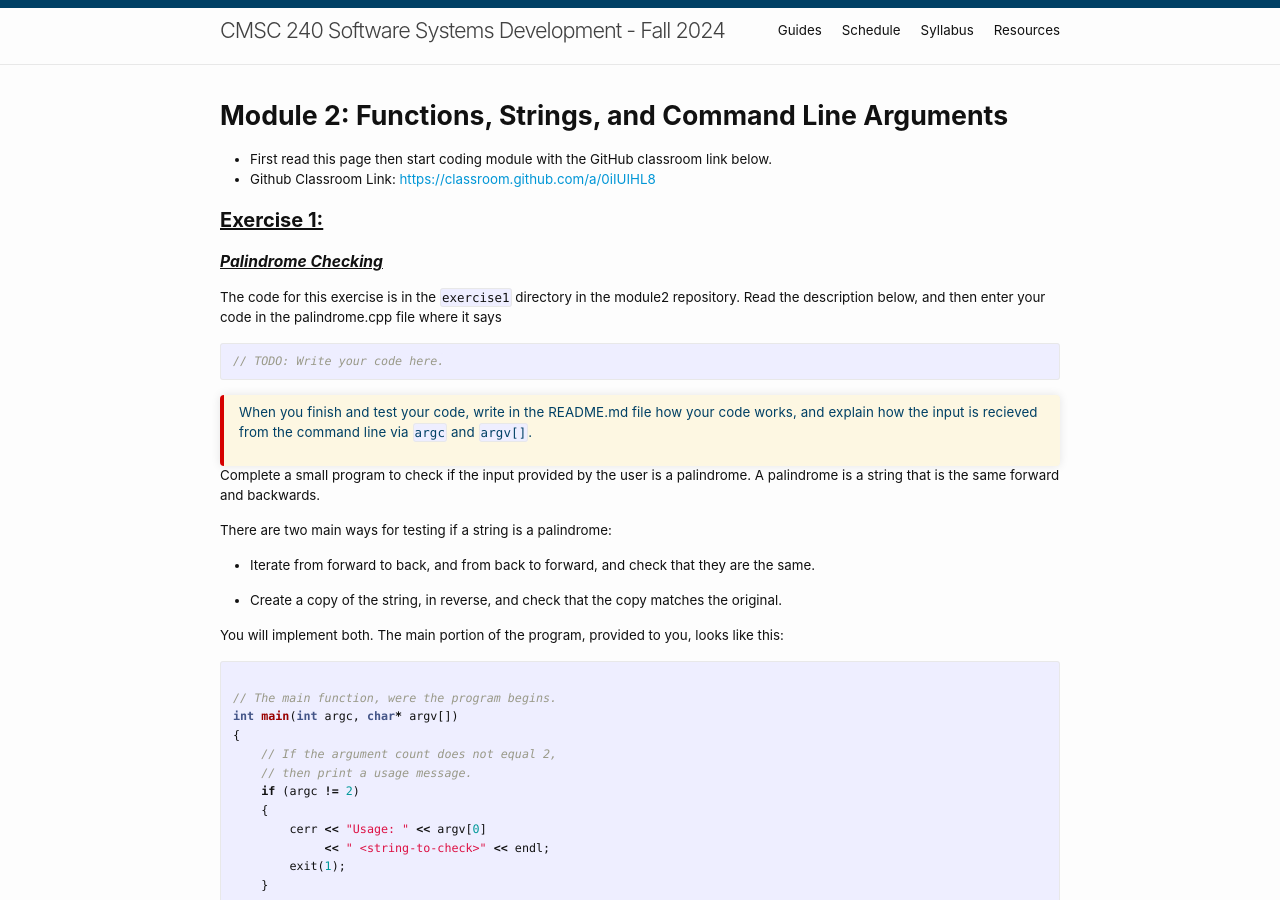
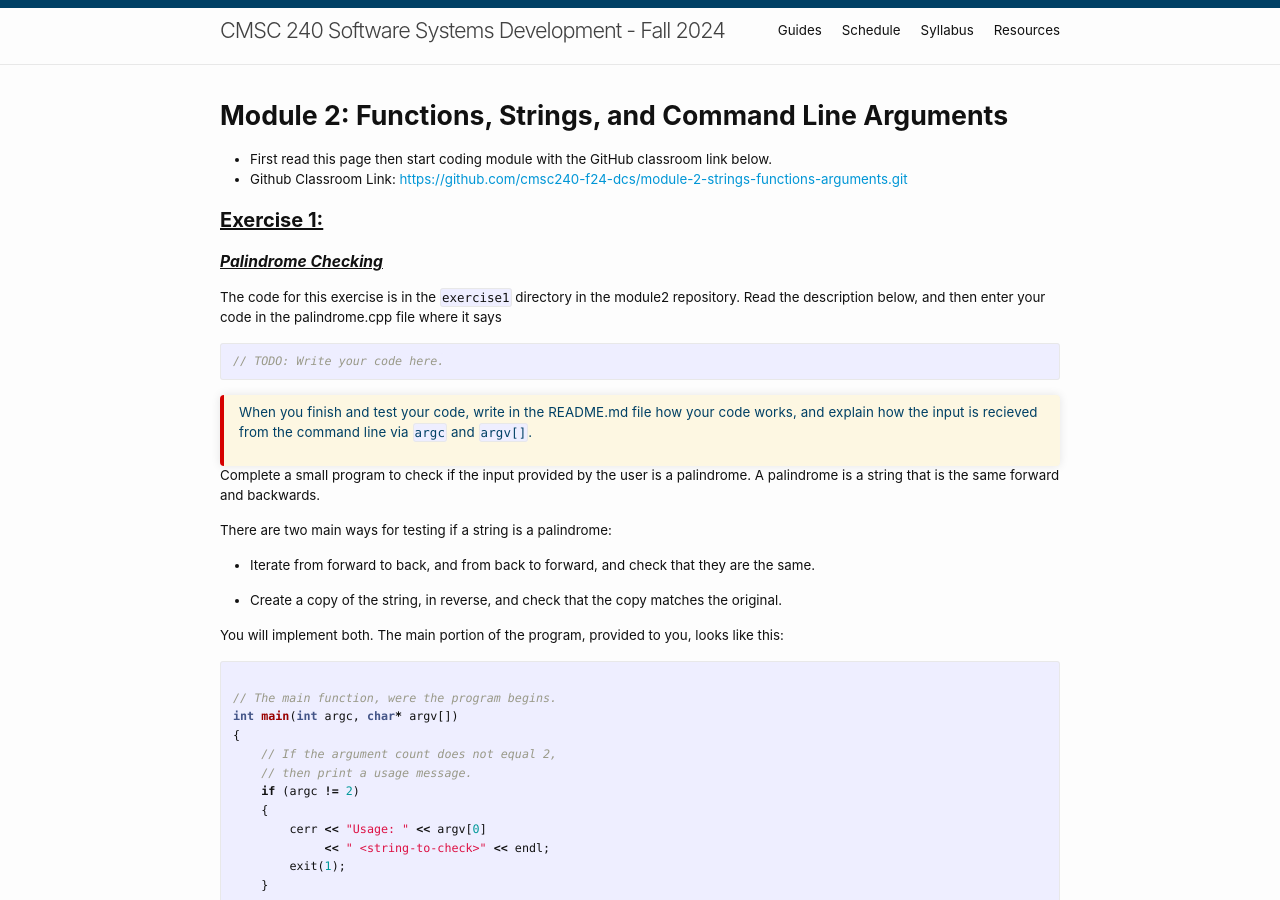
Before and after one commit to cmsc240-f24-dcs/cmsc240-f24-s2.github.io, a Jekyll site: the page built from modules/module2.md, in a window 1280 px wide and 900 px high. Built offline with Jekyll 4.4.1, drawn with Linux system fonts in a browser that asks for light colours; part of the change alters nothing that is shown.

Commit message:
added lecture 3 pdf file and fixed link in module2.md

```diff
--- a/modules/module2.md
+++ b/modules/module2.md
@@ -6,7 +6,7 @@ permalink: module/2
 # Module 2: Functions, Strings, and Command Line Arguments
 
 * First read this page then start coding module with the GitHub classroom link below.
-* Github Classroom Link: [https://classroom.github.com/a/0iIUIHL8](https://classroom.github.com/a/0iIUIHL8)
+* Github Classroom Link: [https://github.com/cmsc240-f24-dcs/module-2-strings-functions-arguments.git](https://github.com/cmsc240-f24-dcs/module-2-strings-functions-arguments.git)
 
 
 ## Exercise 1: <a class="anchor" id="exercise_1"></a>
```
